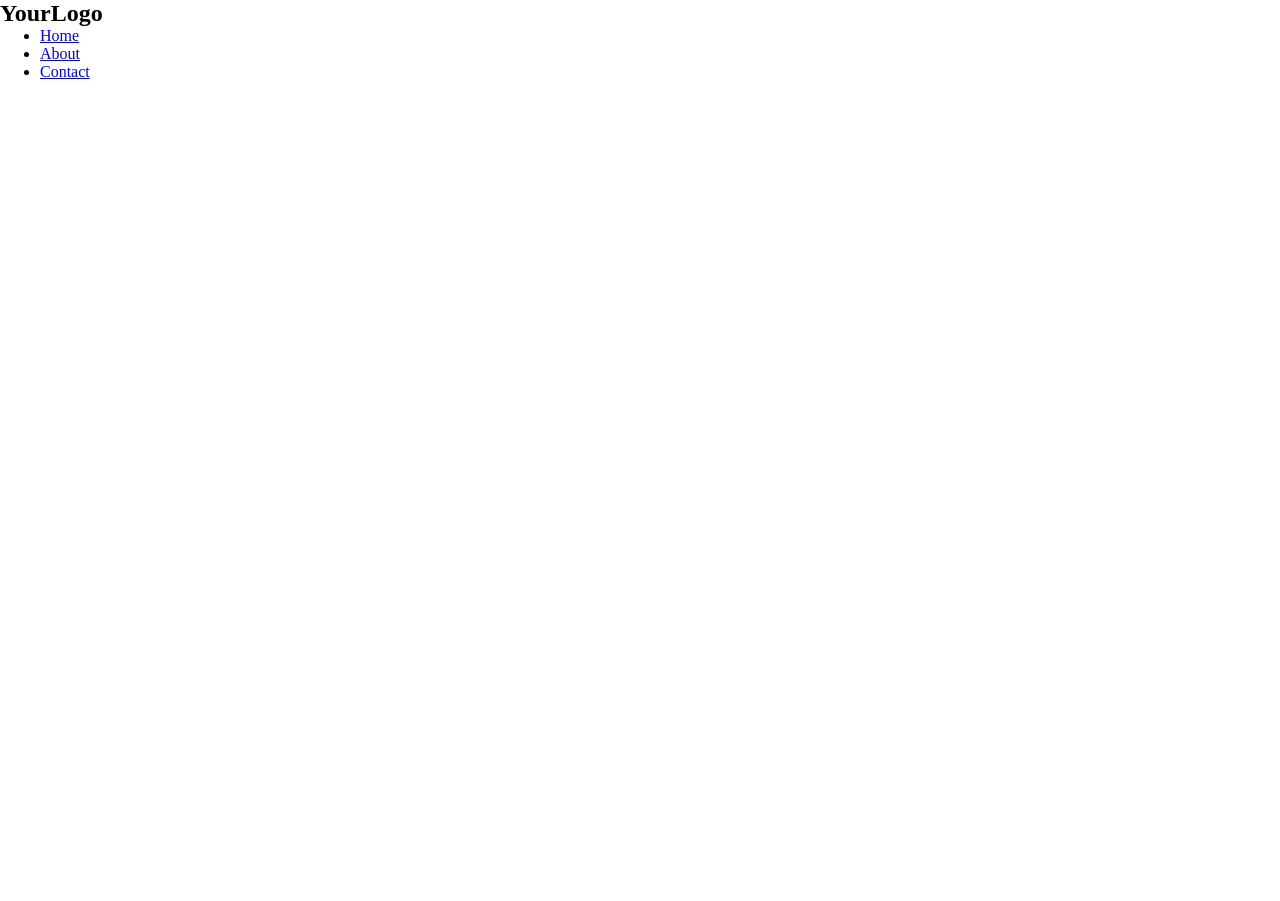
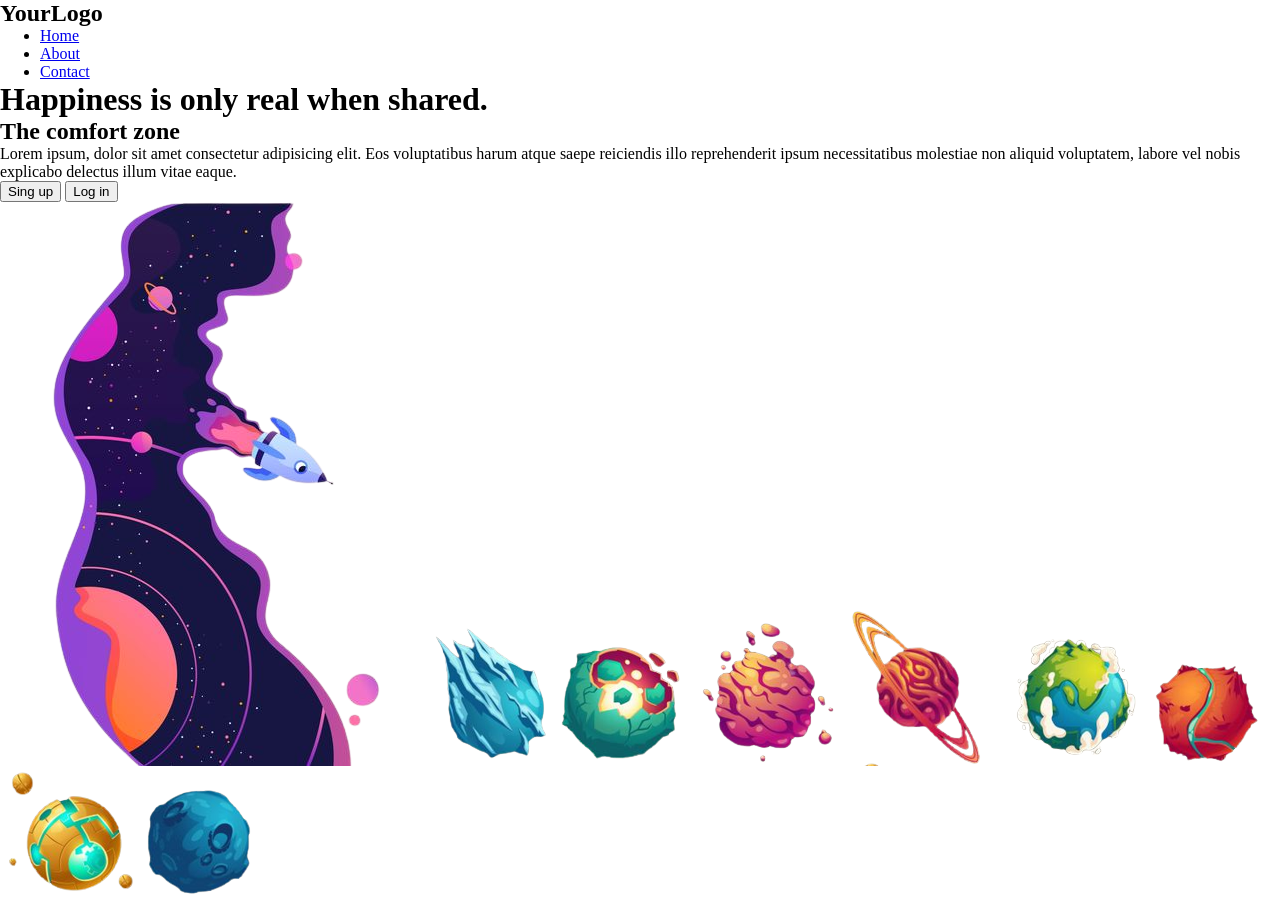
Before and after one commit to gustavo-freita/Landing-Page, a plain HTML site: page index.html in a window 1280 px wide. Before the commit the page ends 800 px from the top, so only its background shows below. Drawn offline with Linux system fonts and the light colour scheme.

Commit message:
:heavy_plus-sing: build: todo o conteudo da página esta pronto, só falta começar a estilização

```diff
--- a/index.html
+++ b/index.html
@@ -21,7 +21,28 @@
 </header>
 
 <main>
-
+	<div class="container__content">
+		<div class="content">
+			<h1>Happiness is only real when shared.</h1>
+			<h2>The comfort zone</h2>
+			<p>Lorem ipsum, dolor sit amet consectetur adipisicing elit. Eos voluptatibus harum atque saepe reiciendis illo reprehenderit ipsum necessitatibus molestiae non aliquid voluptatem, labore vel nobis explicabo delectus illum vitae eaque.</p>
+			<div class="buttons">
+				<button class="singup">Sing up</button>
+				<button class="login">Log in</button>
+			</div>
+		</div>
+		<div class="animation">
+			<img class="image__first" src="./assets/img/fundo-lunaticos.png" alt="fogeute no espaço">
+			<img src="./assets/img/planet--1.png" alt="planet">
+			<img src="./assets/img/planet--2.png" alt="planet">
+			<img src="./assets/img/planet--3.png" alt="planet">
+			<img src="./assets/img/planet--4.png" alt="planet">
+			<img src="./assets/img/planet--5.png" alt="planet">
+			<img src="./assets/img/planet--6.png" alt="planet">
+			<img src="./assets/img/planet--7.png" alt="planet">
+			<img src="./assets/img/planet--8.png" alt="planet">
+		</div>
+	</div>
 </main>
 </body>
 </html>
```
Also changed, not shown: assets/img/71d72775218d8c83e49a77d81d064833.jpg (deleted), assets/img/animacao.png (added), assets/img/fundo-lunaticos.jpg (deleted), assets/img/fundo-lunaticos.png (added), assets/img/planet--1.png (added), assets/img/planet--2.png (added), assets/img/planet--3.png (added), assets/img/planet--4.png (added), assets/img/planet--5.png (added), assets/img/planet--6.png (added), assets/img/planet--7.png (added), assets/img/planet--8.png (added), assets/img/planets-removebg-preview.png (added), assets/img/referencia04.jpg (added).
